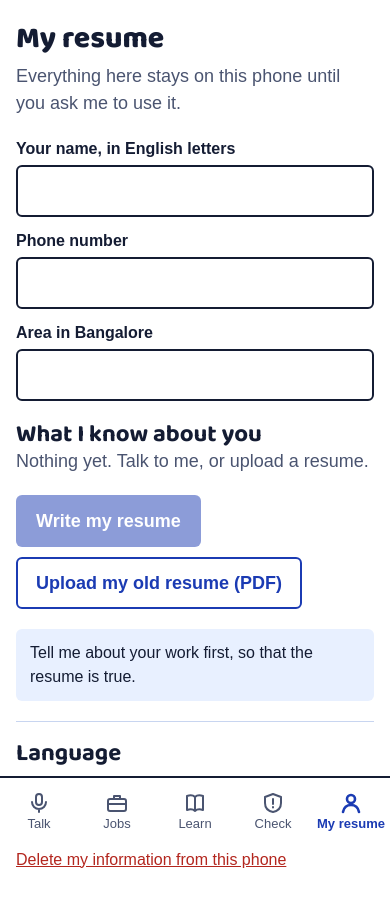
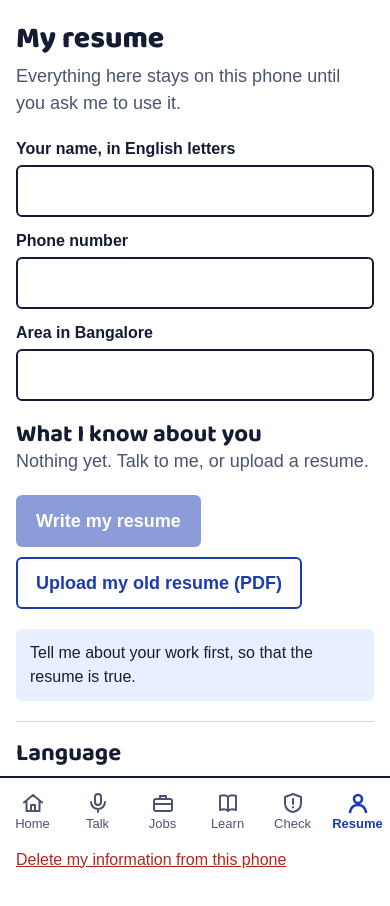
Before and after one commit to ishangtxl/daari, a Next.js app: page /me in a window 390 px wide. Shown: the top 906 px of the page. Built offline with nearby package versions, Linux system fonts and the light colour scheme; a web font is replaced by a local one.

Commit message:
Add a Home tab and a written test flow
Phones had no way back to the home page, because the logo only shows on
desktop. Shorten the resume tab so six labels fit, and write down the
end-to-end flow to test by hand.

```diff
--- a/app/globals.css
+++ b/app/globals.css
@@ -63,7 +63,7 @@ html[lang="hi"] .tabs button { padding-block: 12px 6px; }
 .nav {
   position: fixed; inset: auto 0 0 0; z-index: 10;
   height: var(--nav-height); padding-bottom: var(--safe-bottom);
-  display: grid; grid-template-columns: repeat(5, 1fr);
+  display: grid; grid-template-columns: repeat(6, 1fr);
   background: var(--paper); border-top: 2px solid var(--ink);
 }
 .nav-brand { display: none; }
@@ -74,6 +74,8 @@ html[lang="hi"] .tabs button { padding-block: 12px 6px; }
 }
 .nav-item[aria-current="page"] { color: var(--cobalt); font-weight: 700; }
 .nav-item[aria-current="page"] .icon { stroke-width: 2.6; }
+/* Six Kannada labels only fit the smallest phones a size down. */
+@media (max-width: 359px) { .nav-item { font-size: 12px; } }
 
 /* First screen */
 .welcome {
--- a/components/ui.tsx
+++ b/components/ui.tsx
@@ -9,6 +9,7 @@ import type { StopStatus } from "@/lib/types";
 import { useApp } from "./app-state";
 
 const PATHS: Record<string, ReactNode> = {
+  home: <path d="M3 11.5L12 4l9 7.5M5.5 9.5V20h13V9.5M10 20v-6h4v6" />,
   mic: <><rect x="9" y="3" width="6" height="11" rx="3" /><path d="M5 11a7 7 0 0 0 14 0M12 18v3" /></>,
   briefcase: <><rect x="3" y="8" width="18" height="12" rx="2" /><path d="M9 8V5h6v3M3 13h18" /></>,
   book: <path d="M4 5c3-1 6-1 8 1v14c-2-2-5-2-8-1zM20 5c-3-1-6-1-8 1v14c2-2 5-2 8-1z" />,
@@ -35,6 +36,7 @@ export function Icon({ name, size = 24 }: { name: keyof typeof PATHS | string; s
 }
 
 const NAV = [
+  { href: "/", icon: "home", label: "navHome" },
   { href: "/talk", icon: "mic", label: "navTalk" },
   { href: "/jobs", icon: "briefcase", label: "navJobs" },
   { href: "/learn", icon: "book", label: "navLearn" },
@@ -50,7 +52,7 @@ export function Shell({ children }: { children: ReactNode }) {
       <nav className="nav" aria-label="Daari">
         <Link href="/" className="nav-brand">Daari</Link>
         {NAV.map((item) => {
-          const active = pathname.startsWith(item.href);
+          const active = item.href === "/" ? pathname === "/" : pathname.startsWith(item.href);
           return (
             <Link key={item.href} href={item.href} className="nav-item" aria-current={active ? "page" : undefined}>
               <Icon name={item.icon} />
--- a/lib/i18n.ts
+++ b/lib/i18n.ts
@@ -3,10 +3,11 @@ import type { Lang } from "./types";
 const en = {
   tagline: "Tell me about your work. I will help you find the way.",
   chooseLanguage: "Choose your language",
+  navHome: "Home",
   navTalk: "Talk",
   navJobs: "Jobs",
   navLearn: "Learn",
-  navMe: "My resume",
+  navMe: "Resume",
   navCheck: "Check",
   homeTitle: "What work have you done?",
   homeSub: "Say it in your own words. Fixing phones at a family shop counts.",
@@ -165,10 +166,11 @@ export type StringKey = keyof typeof en;
 const hi: Record<StringKey, string> = {
   tagline: "अपने काम के बारे में बताइए। रास्ता ढूँढने में मैं मदद करूँगा।",
   chooseLanguage: "अपनी भाषा चुनिए",
+  navHome: "होम",
   navTalk: "बात करें",
   navJobs: "नौकरी",
   navLearn: "सीखें",
-  navMe: "मेरा रिज्यूमे",
+  navMe: "रिज्यूमे",
   navCheck: "जाँचें",
   homeTitle: "आपने क्या काम किया है?",
   homeSub: "अपने शब्दों में बताइए। परिवार की दुकान में मोबाइल ठीक करना भी काम है।",
@@ -325,10 +327,11 @@ const hi: Record<StringKey, string> = {
 const kn: Record<StringKey, string> = {
   tagline: "ನಿಮ್ಮ ಕೆಲಸದ ಬಗ್ಗೆ ಹೇಳಿ. ದಾರಿ ಹುಡುಕಲು ನಾನು ಸಹಾಯ ಮಾಡುತ್ತೇನೆ.",
   chooseLanguage: "ನಿಮ್ಮ ಭಾಷೆ ಆರಿಸಿ",
+  navHome: "ಮುಖಪುಟ",
   navTalk: "ಮಾತನಾಡಿ",
   navJobs: "ಕೆಲಸಗಳು",
   navLearn: "ಕಲಿಯಿರಿ",
-  navMe: "ನನ್ನ ರೆಸ್ಯೂಮೆ",
+  navMe: "ರೆಸ್ಯೂಮೆ",
   navCheck: "ಪರಿಶೀಲನೆ",
   homeTitle: "ನೀವು ಯಾವ ಕೆಲಸ ಮಾಡಿದ್ದೀರಿ?",
   homeSub: "ನಿಮ್ಮ ಮಾತಿನಲ್ಲೇ ಹೇಳಿ. ಕುಟುಂಬದ ಅಂಗಡಿಯಲ್ಲಿ ಫೋನ್ ರಿಪೇರಿ ಮಾಡಿದ್ದೂ ಕೆಲಸವೇ.",
--- a/scripts/e2e.mjs
+++ b/scripts/e2e.mjs
@@ -104,7 +104,7 @@ await page.locator(".verdict").waitFor({ timeout: 30000 });
 step(`scam result: ${await page.locator(".verdict h2").innerText()} | ${(await page.locator(".signal-list li").allInnerTexts()).join("; ")}`);
 await shot("12-check");
 
-await page.locator("nav").getByRole("link", { name: "मेरा रिज्यूमे" }).click();
+await page.locator("nav").getByRole("link", { name: "रिज्यूमे" }).click();
 await page.getByLabel("आपका नाम, अंग्रेज़ी अक्षरों में").fill("Ravi Kumar");
 await page.getByLabel("फ़ोन नंबर").fill("9876543210");
 await page.getByRole("button", { name: "मेरा रिज्यूमे लिखें" }).click();
```
Also changed, not shown: 1 other file (tests, documents, lock files or other folders).
